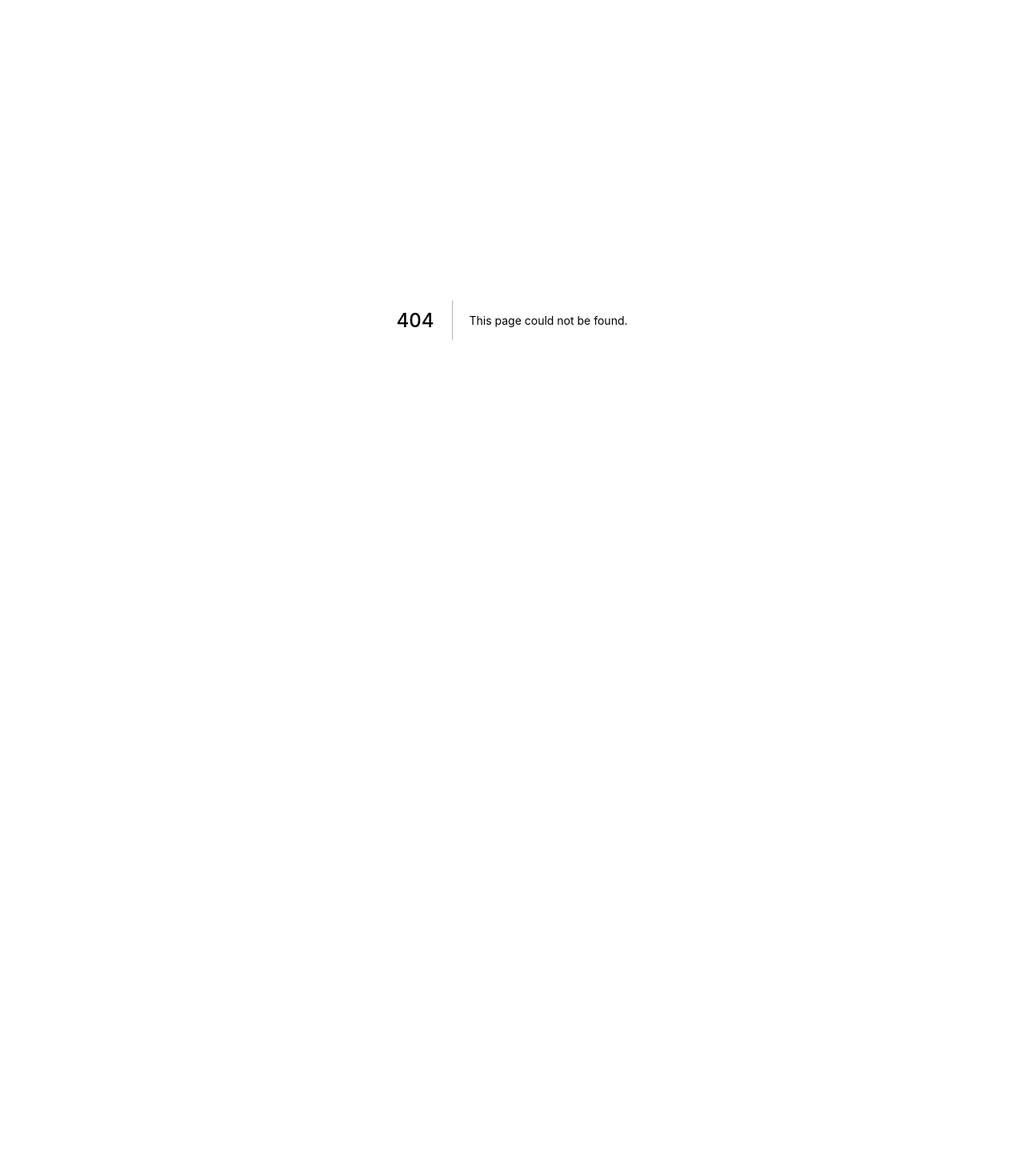
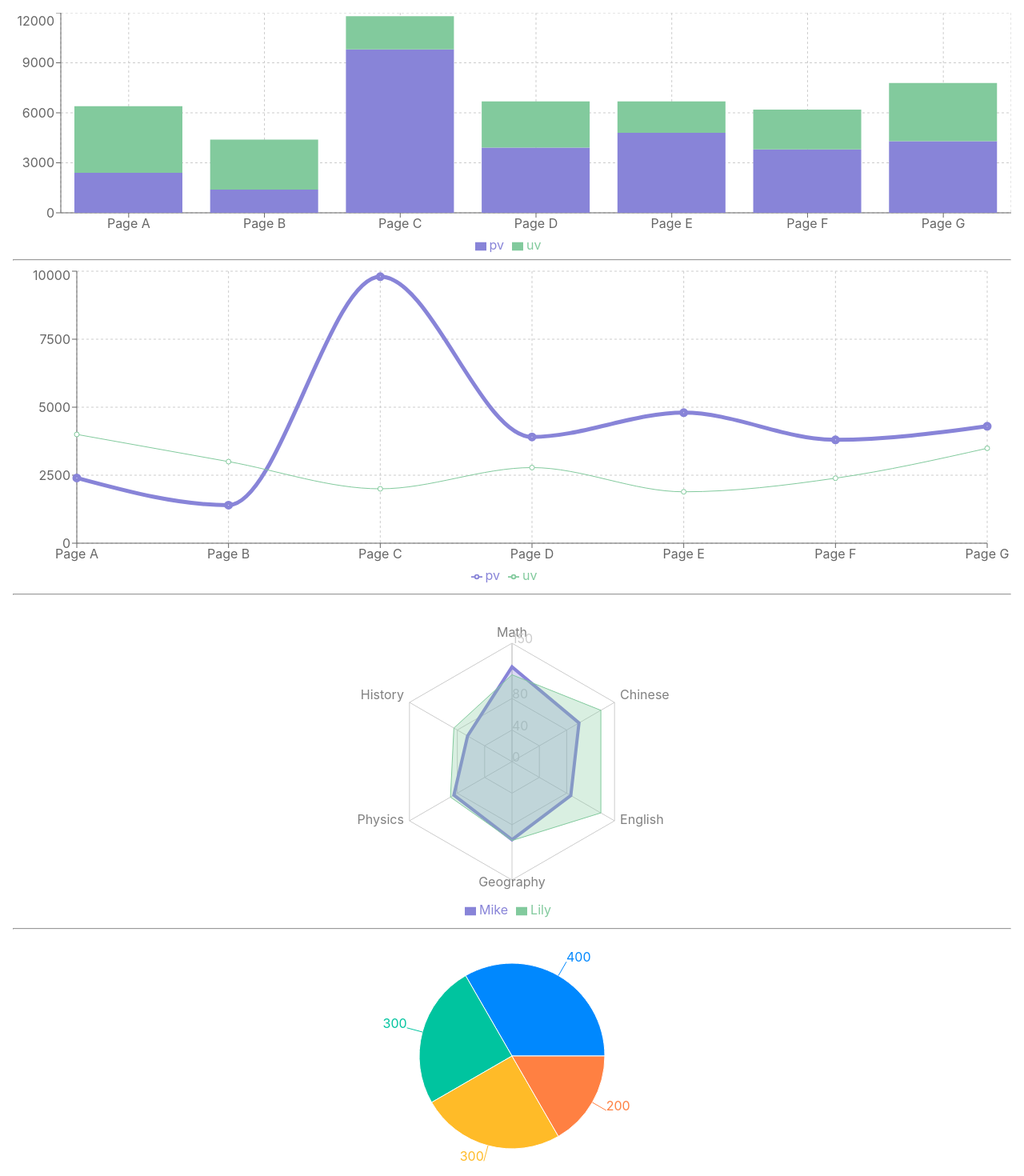
Before and after one commit to Ya-masou/react-chart-libraries, a Next.js app: page /recharts in a window 1280 px wide. Before the commit this address had no page. Shown: the top 1470 px of the page at 80% size. Before the commit the page ends 800 px from the top, so only its background shows below. Built offline with nearby package versions, Linux system fonts and the light colour scheme.

Commit message:
recharts 検証
* `/recharts` で確認できる

```diff
--- a/package.json
+++ b/package.json
@@ -21,6 +21,7 @@
     "react": "17.0.2",
     "react-chartjs-2": "^3.0.4",
     "react-dom": "17.0.2",
+    "recharts": "^2.1.2",
     "victory": "^35.11.4"
   },
   "devDependencies": {
--- a/pages/index.tsx
+++ b/pages/index.tsx
@@ -23,6 +23,9 @@ const Home: NextPage = () => {
           <li>
             <Link href="/nivo">nivo</Link>
           </li>
+          <li>
+            <Link href="/recharts">recharts</Link>
+          </li>
         </ul>
       </main>
     </div>
--- a/pages/nivo/index.tsx
+++ b/pages/nivo/index.tsx
@@ -115,7 +115,9 @@ export function BarChart() {
   return (
     <div
       style={{
-        aspectRatio: "16 / 9", // safari これ使えない
+        // aspectRatio: "16 / 9", // safari これ使えない
+        width: "100%",
+        height: "320px",
       }}
     >
       <ResponsiveBar
--- /dev/null
+++ b/pages/recharts/index.tsx
@@ -0,0 +1,314 @@
+import {
+  BarChart,
+  Bar,
+  Cell,
+  XAxis,
+  YAxis,
+  CartesianGrid,
+  Tooltip,
+  Legend,
+  ResponsiveContainer,
+  LineChart,
+  Line,
+  RadarChart,
+  Radar,
+  PolarGrid,
+  PolarAngleAxis,
+  PolarRadiusAxis,
+  PieChart,
+  Pie,
+} from "recharts";
+
+function MyBarChart() {
+  const data = [
+    {
+      name: "Page A",
+      uv: 4000,
+      pv: 2400,
+      amt: 2400,
+    },
+    {
+      name: "Page B",
+      uv: 3000,
+      pv: 1398,
+      amt: 2210,
+    },
+    {
+      name: "Page C",
+      uv: 2000,
+      pv: 9800,
+      amt: 2290,
+    },
+    {
+      name: "Page D",
+      uv: 2780,
+      pv: 3908,
+      amt: 2000,
+    },
+    {
+      name: "Page E",
+      uv: 1890,
+      pv: 4800,
+      amt: 2181,
+    },
+    {
+      name: "Page F",
+      uv: 2390,
+      pv: 3800,
+      amt: 2500,
+    },
+    {
+      name: "Page G",
+      uv: 3490,
+      pv: 4300,
+      amt: 2100,
+    },
+  ];
+
+  return (
+    <div
+      style={{
+        width: "100%",
+        height: 300,
+        // aspectRatio: "16 / 9",
+      }}
+    >
+      <ResponsiveContainer width="100%" height="100%">
+        <BarChart
+          // width={500}
+          // height={300}
+          data={data}
+          margin={{
+            top: 0,
+            right: 0,
+            left: 0,
+            bottom: 0,
+          }}
+        >
+          <CartesianGrid strokeDasharray="3 3" />
+          <XAxis dataKey="name" />
+          <YAxis />
+          <Tooltip />
+          <Legend />
+          <Bar dataKey="pv" stackId="a" fill="#8884d8" />
+          <Bar dataKey="uv" stackId="a" fill="#82ca9d" />
+        </BarChart>
+      </ResponsiveContainer>
+    </div>
+  );
+}
+
+function MyLineChart() {
+  const data = [
+    {
+      name: "Page A",
+      uv: 4000,
+      pv: 2400,
+      amt: 2400,
+    },
+    {
+      name: "Page B",
+      uv: 3000,
+      pv: 1398,
+      amt: 2210,
+    },
+    {
+      name: "Page C",
+      uv: 2000,
+      pv: 9800,
+      amt: 2290,
+    },
+    {
+      name: "Page D",
+      uv: 2780,
+      pv: 3908,
+      amt: 2000,
+    },
+    {
+      name: "Page E",
+      uv: 1890,
+      pv: 4800,
+      amt: 2181,
+    },
+    {
+      name: "Page F",
+      uv: 2390,
+      pv: 3800,
+      amt: 2500,
+    },
+    {
+      name: "Page G",
+      uv: 3490,
+      pv: 4300,
+      amt: 2100,
+    },
+  ];
+  return (
+    <div
+      style={{
+        width: "100%",
+        height: 400,
+      }}
+    >
+      <ResponsiveContainer width="100%" height="100%">
+        <LineChart
+          // width={500}
+          // height={300}
+          data={data}
+          margin={{
+            top: 5,
+            right: 30,
+            left: 20,
+            bottom: 5,
+          }}
+        >
+          <CartesianGrid strokeDasharray="3 3" />
+          <XAxis dataKey="name" />
+          <YAxis />
+          <Tooltip
+          // content={(props) => {
+          //   if (props.active) {
+          //     console.log(props);
+          //   }
+          //   return <p>ϵ( 'Θ' )϶</p>;
+          // }}
+          />
+          <Legend onClick={(event) => console.log(event)} />
+          <Line
+            type="monotone"
+            dataKey="pv"
+            stroke="#8884d8"
+            activeDot={false}
+            onMouseOver={(event) => console.log(event)}
+            strokeWidth={5}
+          />
+          <Line
+            type="monotone"
+            dataKey="uv"
+            stroke="#82ca9d"
+            onMouseOver={(event) => console.log(event)}
+          />
+        </LineChart>
+      </ResponsiveContainer>
+    </div>
+  );
+}
+
+function MyRadarChart() {
+  const data = [
+    {
+      subject: "Math",
+      A: 120,
+      B: 110,
+      fullMark: 150,
+    },
+    {
+      subject: "Chinese",
+      A: 98,
+      B: 130,
+      fullMark: 150,
+    },
+    {
+      subject: "English",
+      A: 86,
+      B: 130,
+      fullMark: 150,
+    },
+    {
+      subject: "Geography",
+      A: 99,
+      B: 100,
+      fullMark: 150,
+    },
+    {
+      subject: "Physics",
+      A: 85,
+      B: 90,
+      fullMark: 150,
+    },
+    {
+      subject: "History",
+      A: 65,
+      B: 85,
+      fullMark: 150,
+    },
+  ];
+
+  return (
+    <div
+      style={{
+        width: "100%",
+        height: 400,
+      }}
+    >
+      <ResponsiveContainer width="100%" height="100%">
+        <RadarChart cx="50%" cy="50%" outerRadius="80%" data={data}>
+          <PolarGrid />
+          <PolarAngleAxis dataKey="subject" />
+          <PolarRadiusAxis angle={90} domain={[0, 150]} />
+          <Radar
+            name="Mike"
+            dataKey="A"
+            stroke="#8884d8"
+            fill="#8884d8"
+            fillOpacity={0.3}
+            strokeWidth={4}
+          />
+          <Radar
+            name="Lily"
+            dataKey="B"
+            stroke="#82ca9d"
+            fill="#82ca9d"
+            fillOpacity={0.3}
+          />
+          <Legend />
+        </RadarChart>
+      </ResponsiveContainer>
+    </div>
+  );
+}
+
+function MyPieChart() {
+  const data = [
+    { name: "Group A", value: 400 },
+    { name: "Group B", value: 300 },
+    { name: "Group C", value: 300 },
+    { name: "Group D", value: 200 },
+  ];
+  const COLORS = ["#0088FE", "#00C49F", "#FFBB28", "#FF8042"];
+
+  return (
+    <div style={{ width: "100%", height: 300 }}>
+      <ResponsiveContainer>
+        <PieChart>
+          <Pie dataKey="value" data={data} label>
+            {data.map((_entry, index) => (
+              <Cell
+                key={`cell-${index}`}
+                fill={COLORS[index % COLORS.length]}
+              />
+            ))}
+          </Pie>
+        </PieChart>
+      </ResponsiveContainer>
+    </div>
+  );
+}
+
+export default function Recharts() {
+  return (
+    <main
+      style={{
+        padding: "1rem",
+      }}
+    >
+      <MyBarChart />
+      <hr />
+      <MyLineChart />
+      <hr />
+      <MyRadarChart />
+      <hr />
+      <MyPieChart />
+    </main>
+  );
+}
```
Also changed, not shown: 1 other file (tests, documents, lock files or other folders).
